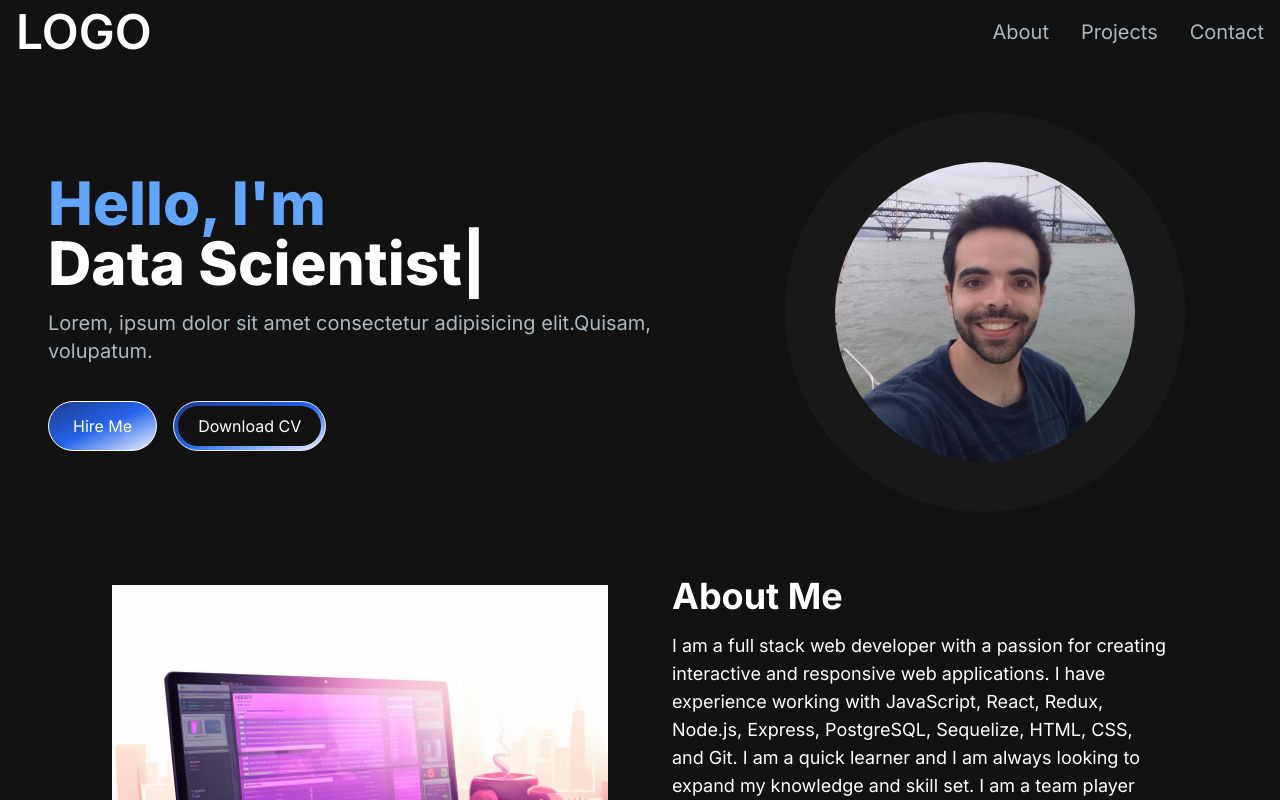
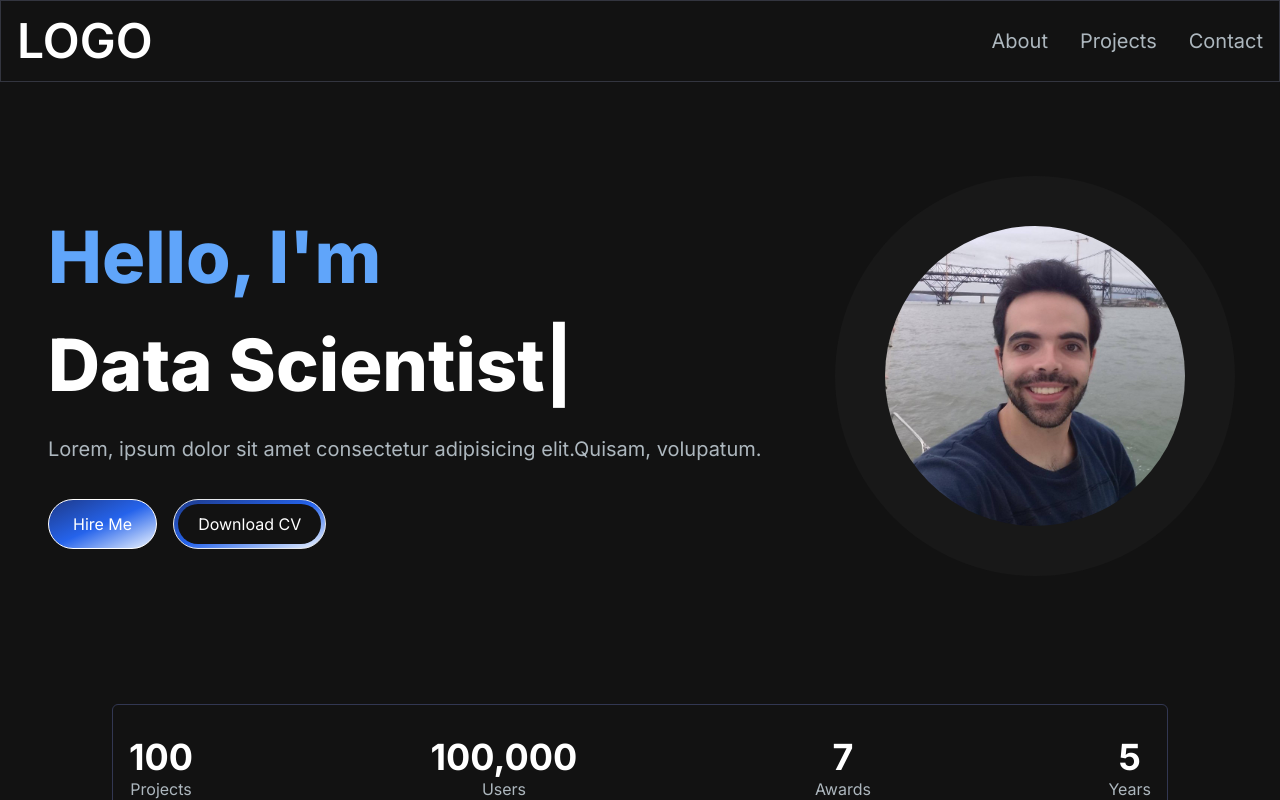
Before and after one commit to andreprovensi/portfolio_website, a Next.js app: page / in a window 1280 px wide. Shown: the top 800 px of the page. Built offline with nearby package versions, Linux system fonts and the light colour scheme.

Commit message:
finished email section and set primary and secondary colors

```diff
--- /dev/null
+++ b/src/app/components/AchievementsSection copy.jsx
@@ -0,0 +1,43 @@
+import React from 'react'
+
+const achievementsList = [
+    {
+      metric: "Projects",
+      value: "100",
+      postfix: "+",
+    },
+    {
+      prefix: "~",
+      metric: "Users",
+      value: "100,000",
+    },
+    {
+      metric: "Awards",
+      value: "7",
+    },
+    {
+      metric: "Years",
+      value: "5",
+    },
+  ];
+
+function AchievementsSection() {
+  return (
+    <div className='py-8 px-4 xl:gap-16 sm:py-16 xl:px-16'>
+        <div className='border-[#323752] border rounded-md py-8 px-17 flex flex-row items-center justify-between'>
+        {
+            achievementsList.map((achievement, index)=>{
+                return (
+                    <div key={index} className='flex flex-col items-center justify-center mx-4'>
+                        <h2 className='text-white text-4xl font-bold'>{achievement.value}</h2>
+                        <p className='text-[#ADB7BE] text-base'>{achievement.metric}</p>
+                    </div>
+                )
+            })
+        }
+        </div>
+    </div>
+  );
+};
+
+export default AchievementsSection
--- /dev/null
+++ b/src/app/components/AchievementsSection.jsx
@@ -0,0 +1,43 @@
+import React from 'react'
+
+const achievementsList = [
+    {
+      metric: "Projects",
+      value: "100",
+      postfix: "+",
+    },
+    {
+      prefix: "~",
+      metric: "Users",
+      value: "100,000",
+    },
+    {
+      metric: "Awards",
+      value: "7",
+    },
+    {
+      metric: "Years",
+      value: "5",
+    },
+  ];
+
+function AchievementsSection() {
+  return (
+    <div className='py-8 px-4 xl:gap-16 sm:py-16 xl:px-16'>
+        <div className='border-[#323752] border rounded-md py-8 px-17 flex flex-row items-center justify-between'>
+        {
+            achievementsList.map((achievement, index)=>{
+                return (
+                    <div key={index} className='flex flex-col items-center justify-center mx-4'>
+                        <h2 className='text-white text-4xl font-bold'>{achievement.value}</h2>
+                        <p className='text-[#ADB7BE] text-base'>{achievement.metric}</p>
+                    </div>
+                )
+            })
+        }
+        </div>
+    </div>
+  );
+};
+
+export default AchievementsSection
--- a/src/app/components/EmailSection.jsx
+++ b/src/app/components/EmailSection.jsx
@@ -38,7 +38,7 @@
 
     return (
     <section className='grid md:grid-cols-2 my-12 md:my-12 py-24 gap-4 relative'>
-        <div className='bg-[radial-gradient(ellipse_at_center,_var(--tw-gradient-stops))] from-blue-500 to-transparent rounded-full h-80 w-80 z-0 blur-lg absolute top-3/4 -left-4 transform -translate-x-1/2 -translate-1/2'>
+        <div className='bg-[radial-gradient(ellipse_at_center,_var(--tw-gradient-stops))] from-primary-500 to-transparent rounded-full h-80 w-80 z-0 blur-lg absolute top-3/4 -left-4 transform -translate-x-1/2 -translate-1/2'>
         </div>
         <div className='z-10'>
             <h5 className='text-xl font-bold text-white my-2'>
@@ -74,7 +74,7 @@
                     <label htmlFor="message" className='text-white block mb-2 text-sm font-medium'>Message</label>
                     <textarea name="message" id="message" className='bg-[#18191E] border border-[#33353F] placeholder-[#9CA2A9] text-gray-100 text-sm rounded-lg block w-full p-2.5' placeholder="Let's talk about..."></textarea>
                 </div>
-                <button type='submit' className=' bg-blue-500 hover:bg-blue-400 text-white font-medium py-2.5 px-5 rounded-lg w-full '>
+                <button type='submit' className=' bg-primary-500 hover:bg-primary-400 text-white font-medium py-2.5 px-5 rounded-lg w-full '>
                     Send Message
                 </button>
 
--- a/src/app/components/Footer.jsx
+++ b/src/app/components/Footer.jsx
@@ -2,7 +2,7 @@
 
 function Footer() {
   return (
-    <footer className='footer border border-t-[#33353F] border-l-transparent border-r-transparent text-white'>
+    <footer className='footer border z-10 border-t-[#33353F] border-l-transparent border-r-transparent text-white'>
         <div className='container p-12 flex justify-between'>
             <span>
                 LOGO
--- a/src/app/components/HeroSection.jsx
+++ b/src/app/components/HeroSection.jsx
@@ -9,11 +9,11 @@
 
 const HeroSection = () => {
   return (
-    <section>
+    <section className='lg:py-16'>
         <div className='grid grid-cols-1 sm:grid-cols-12'>
-            <div className='col-span-7 place-self-center text-center sm:text-left'>
-                <h1 className='text-white mb-4 text-4xl sm:text-5xl lg:text-6xl font-extrabold'>
-                  <span className="text-transparent bg-clip-text bg-gradient-to-r from bg-blue-400 to-slate-50">
+            <div className='col-span-8 place-self-center text-center sm:text-left justify-self-start'>
+                <h1 className='text-white mb-4 text-4xl sm:text-5xl lg:text-7xl lg:leading-normal font-extrabold'>
+                  <span className="text-transparent bg-clip-text bg-gradient-to-r from bg-primary-400 to-secondary-50">
                     Hello, I'm{" "}
                   </span>
                   <br />
@@ -46,7 +46,7 @@
 
                 </div>
             </div>
-            <div className='col-span-5 place-self-center mt-4 lg:mt-0'>
+            <div className='col-span-4 place-self-center mt-4 lg:mt-0'>
               <div className="rounded-full bg-[#181818] w-[250px] h-[250px] lg:w-[400px] lg:h-[400px] relative">
                 <Image
                   // src="/images/hero-image.png"
--- a/src/app/components/Navbar.jsx
+++ b/src/app/components/Navbar.jsx
@@ -24,8 +24,8 @@
     const [navbarOpen, setNavbarOpen] = useState(false);
 
     return (
-    <nav className='fixed top-0 left-0 right-0 z-10 bg-[#121212] bg-opacity-100'>
-        <div className='flex flex-wrap items-center justify-between mx-auto px-4 py-2'>
+    <nav className='fixed mx-auto border border-[#33353F] top-0 left-0 right-0 z-10 bg-[#121212] bg-opacity-100'>
+        <div className='flex container lg:py-4 flex-wrap items-center justify-between mx-auto px-4 py-2'>
             <Link href={"/"} className='text-2xl md:text-5xl text-white font-semibold'>
                 LOGO
             </Link>
--- a/src/app/components/ProjectTag.jsx
+++ b/src/app/components/ProjectTag.jsx
@@ -1,7 +1,7 @@
 import React from 'react'
 
 function ProjectTag({name, onClick, isSelected}) {
-    const buttonStyles = isSelected ? "text-white border-purple-500" : "text-[#ADB7BE] border-slate-600 hover:border-white"
+    const buttonStyles = isSelected ? "text-white border-primary-500" : "text-[#ADB7BE] border-slate-600 hover:border-white"
     return (
     <button className={`${buttonStyles} rounded-full border-2 px-6 py-3 text-xl cursor-pointer`} onClick={() => onClick(name)}>
             {name}
--- a/src/app/components/TabButton.jsx
+++ b/src/app/components/TabButton.jsx
@@ -1,7 +1,7 @@
 import React from 'react'
 
 const TabButton = ({active, selectTab, children}) => {
-    const buttonClasses = active ? "text-white border-b border-purple-500" : "text-[#ADB7BE] border-purple-500"
+    const buttonClasses = active ? "text-white border-b border-primary-500" : "text-[#ADB7BE] border-primary-500"
   return (
     <button onClick={selectTab}>
         <p className={`mr-3 font-semibold hover:text-white ${buttonClasses}`}>
--- a/src/app/page.js
+++ b/src/app/page.js
@@ -5,12 +5,15 @@
 import ProjectsSection from './components/ProjectsSection';
 import EmailSection from './components/EmailSection';
 import Footer from './components/Footer';
+import AchievementsSection from './components/AchievementsSection';
+
 export default function Home() {
   return (
     <main className="flex min-h-screen flex-col bg-[#121212]">
       <Navbar />
       <div className="container mt-24 mx-auto px-12 py-4">
         <HeroSection />
+        <AchievementsSection />
         <AboutSection />
         <ProjectsSection />
         <EmailSection/>
--- a/tailwind.config.js
+++ b/tailwind.config.js
@@ -16,8 +16,8 @@
     },
     colors: {
       ...colors,
-      primary: colors.purple,
-      secondary: colors.pink,
+      primary: colors.blue,
+      secondary: colors.slate,
     },
   },
   plugins: [],
```
